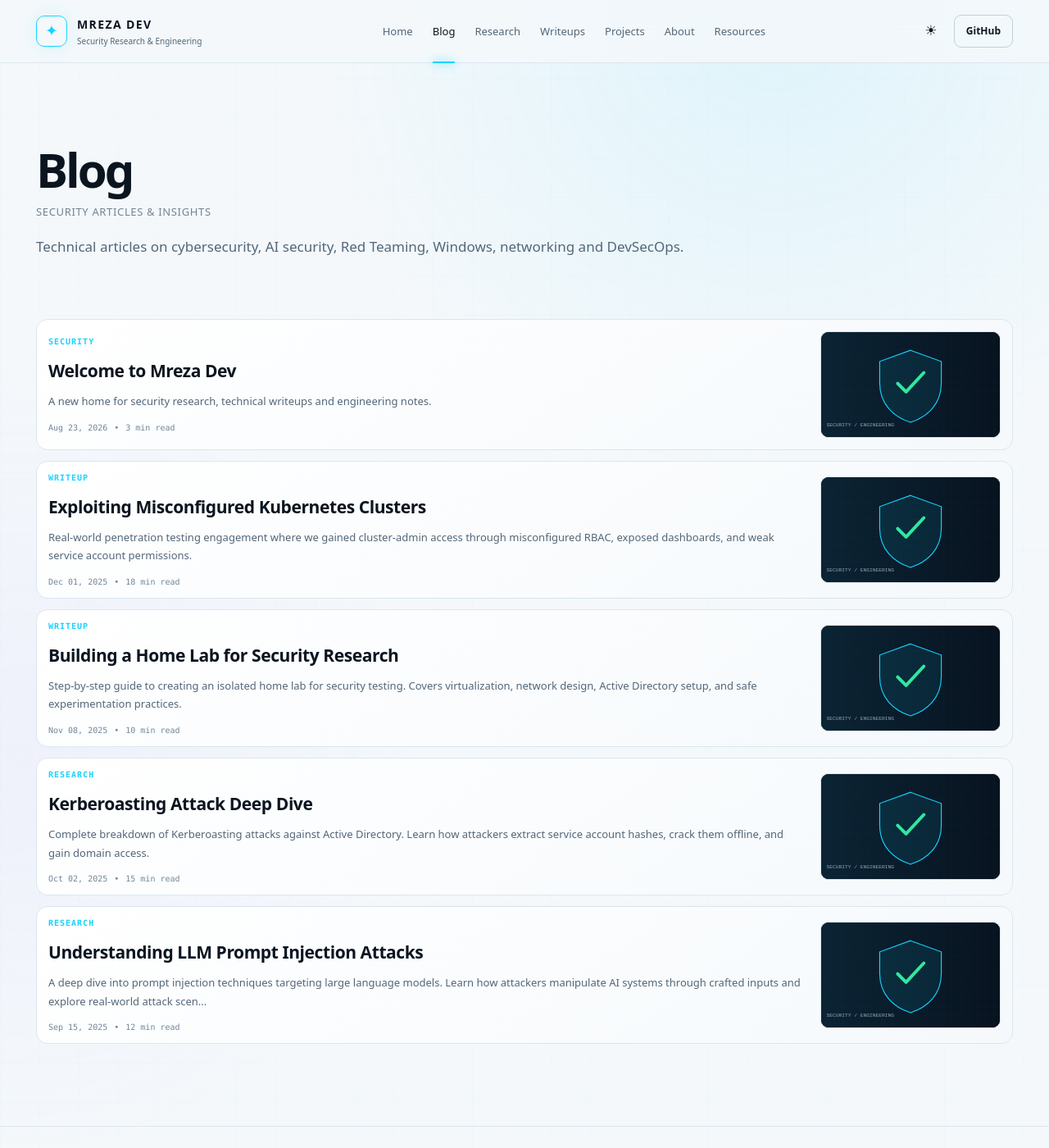
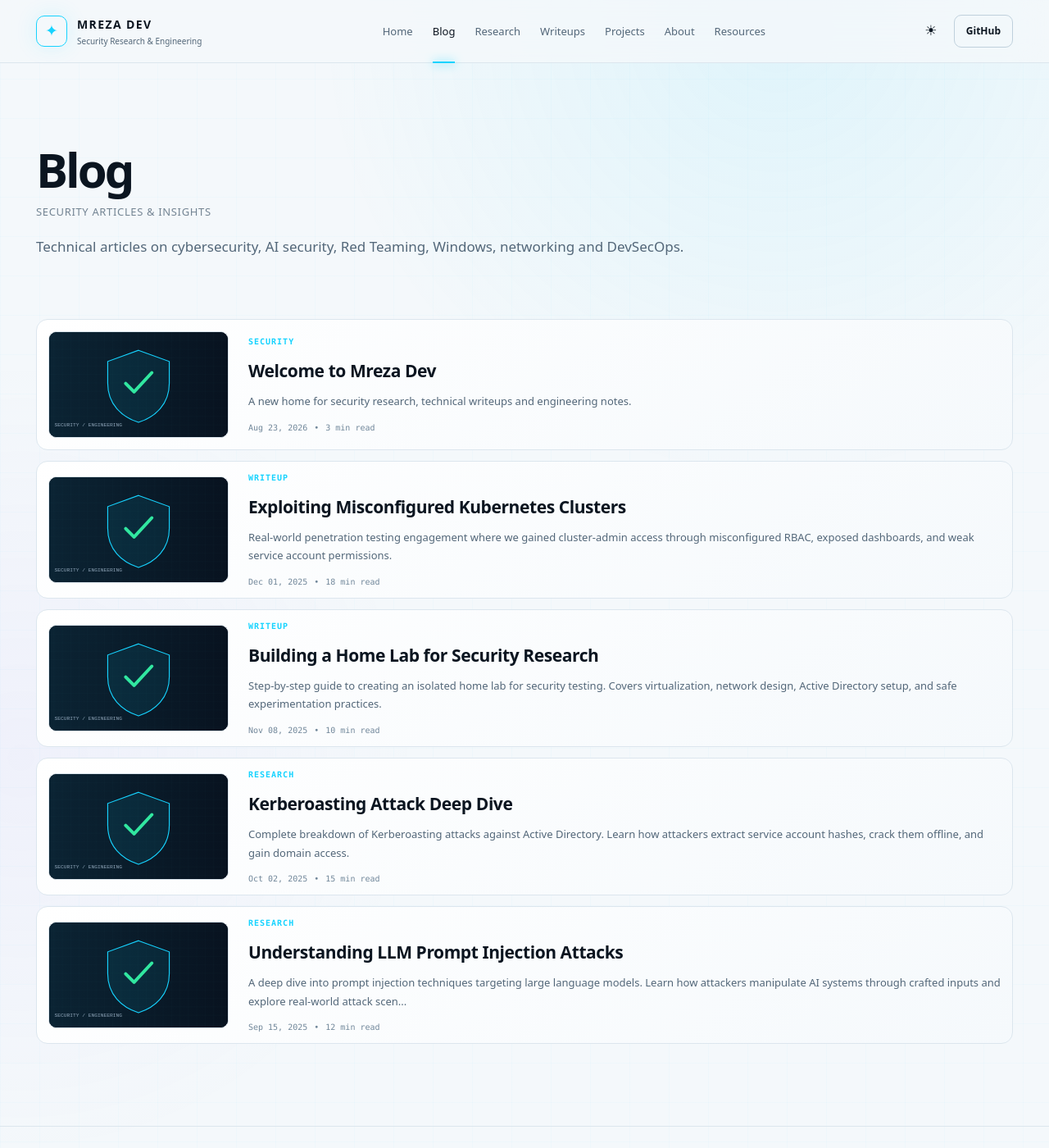
Before and after one commit to mrk-77/mrk-77.github.io, a Jekyll site: the page built from blog/index.md, in a window 1280 px wide and 1400 px high. Shown: the whole window at 82% size. Built offline with Jekyll 4.4.1, drawn with Linux system fonts in a browser that asks for light colours.

Commit message:
Fix image positioning in blog list cards
- Updated assets/css/style.css to fix image layout in blog list cards by changing grid-template-columns from minmax(0,1fr) 220px to 220px minmax(0,1fr) and adjusting grid-column assignments to place images on left side
- Modified .gitignore to correct environment variable pattern matching for .env.* files

The changes restructure the CSS grid layout for blog list cards to ensure images appear on the left side with content on the right, addressing the reported issue of images appearing on the wrong side of the card.

```diff
--- a/assets/css/style.css
+++ b/assets/css/style.css
@@ -111,7 +111,7 @@ button,a{touch-action:manipulation}
 .card-image{margin:-26px -26px 20px;height:150px}
 .list-card{display:grid;grid-template-columns:150px minmax(0,1fr) auto;gap:20px;padding:14px;align-items:center}
 .list-thumb{width:150px;height:105px;overflow:hidden;border:1px solid var(--line);border-radius:10px;background:#06111b}
-.list-copy{min-width:0}.list-copy h2{margin:0 0 8px}.list-copy p{margin:0}.blog-list-card{grid-template-columns:minmax(0,1fr) 220px;padding:14px;gap:24px}.blog-list-card .list-thumb{width:220px;height:130px;grid-column:2;grid-row:1}.blog-list-card .list-copy{grid-column:1;grid-row:1}.blog-list-card .post-meta{margin-top:15px}
+.list-copy{min-width:0}.list-copy h2{margin:0 0 8px}.list-copy p{margin:0}.blog-list-card{grid-template-columns:220px minmax(0,1fr);padding:14px;gap:24px}.blog-list-card .list-thumb{width:220px;height:130px;grid-column:1;grid-row:1}.blog-list-card .list-copy{grid-column:2;grid-row:1}.blog-list-card .post-meta{margin-top:15px}
 .feature-card .feature-icon{position:relative;z-index:1}
 .feature-card p{margin-bottom:10px}
 .project-card,.resource-card{overflow:hidden}
```
Also changed, not shown: 1 other file.
